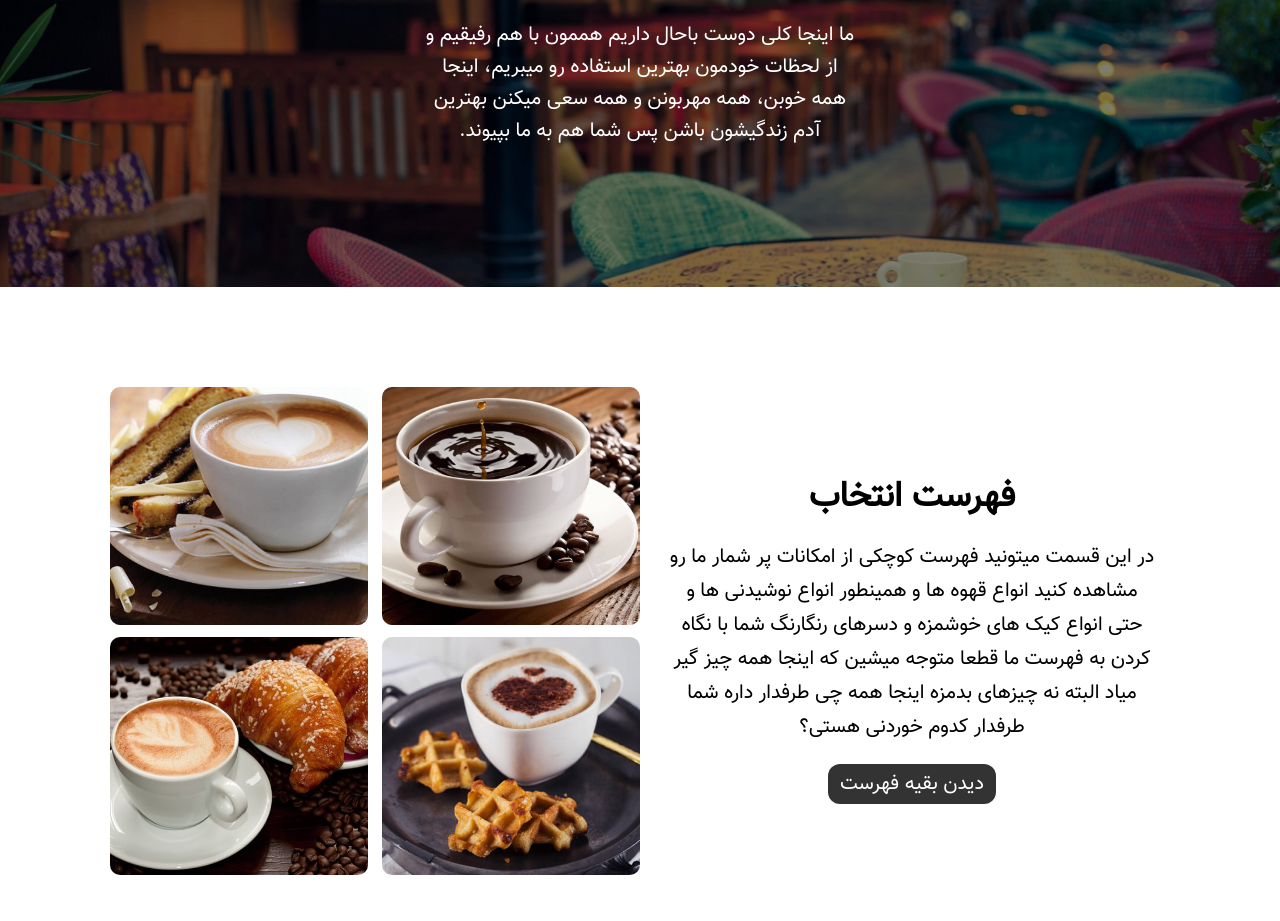
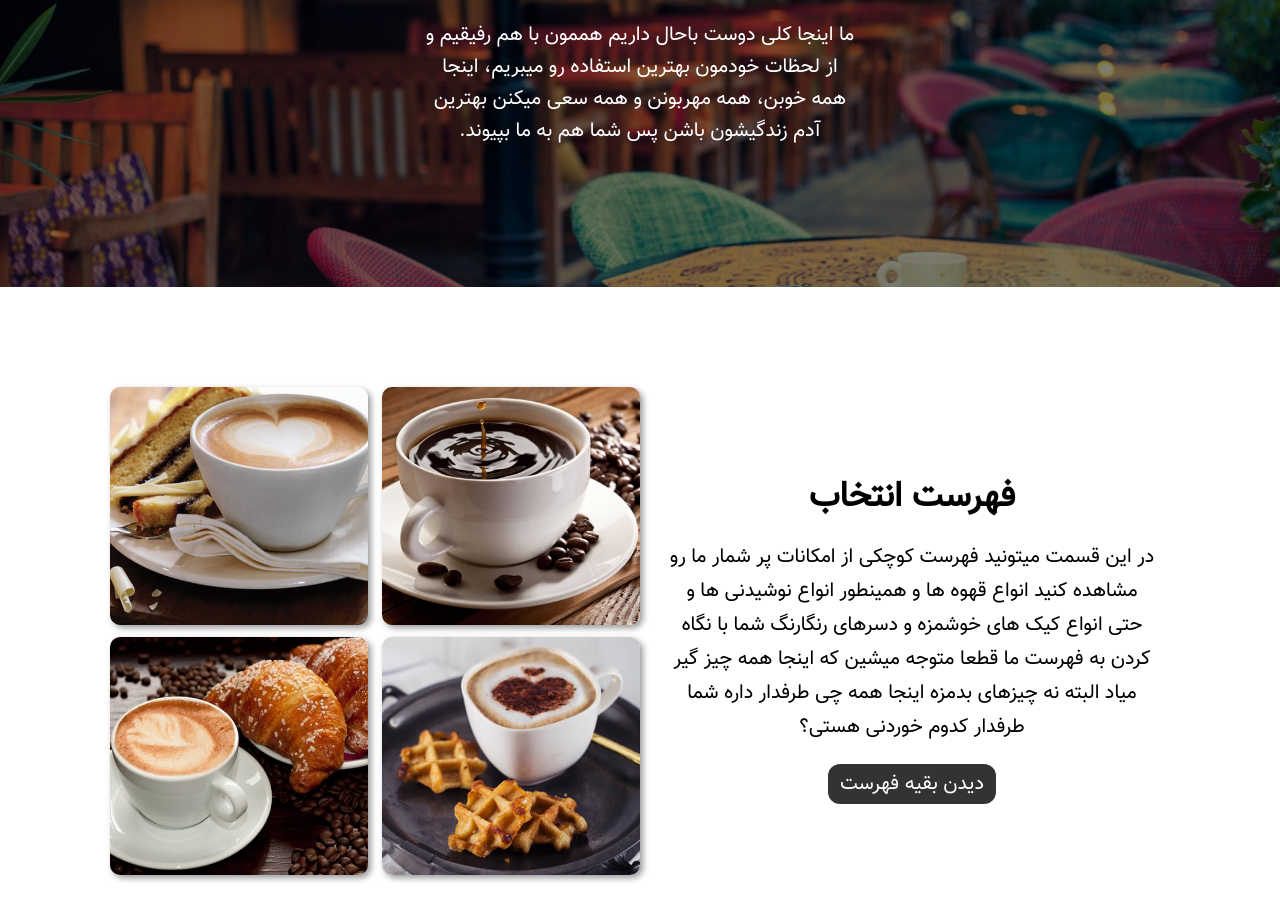
Before and after one commit to dori-dev/coffee-house, a plain HTML site: page index.html in a window 1280 px wide. Shown: the part 1663-2584 px from the top of the page. Drawn offline with Linux system fonts and the light colour scheme.

Commit message:
add box shadow for menu images

```diff
--- a/css/style.css
+++ b/css/style.css
@@ -244,4 +244,10 @@ header .header-description p {
   height: 95%;
   object-fit: cover;
   border-radius: 10px;
+  box-shadow: 3px 3px 6px #999;
+  transition: all 0.1s ease;
 }
+
+#menu .menu-items ul li:hover img {
+  box-shadow: 4px 4px 10px #777;
+}
```
